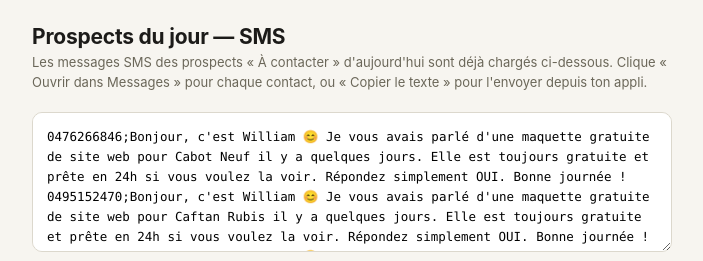
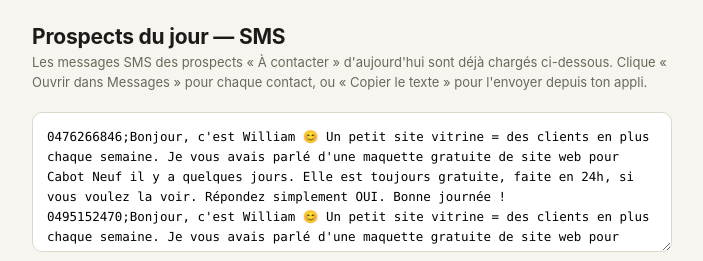
Before and after one commit to William-Prove/sms-tool, a plain HTML site: page index.html in a window 1280 px wide. Shown: the top 261 px of the page, without its empty margins (288-991 px from the left). Drawn offline with Linux system fonts and the light colour scheme.

Commit message:
Pré-remplissage prospects du jour

```diff
--- a/index.html
+++ b/index.html
@@ -145,16 +145,16 @@
   <h1>Prospects du jour — SMS</h1>
   <p class="sub">Les messages SMS des prospects « À contacter » d'aujourd'hui sont déjà chargés ci-dessous. Clique « Ouvrir dans Messages » pour chaque contact, ou « Copier le texte » pour l'envoyer depuis ton appli.</p>
 
-  <textarea id="input" placeholder="0470111222;Bonjour, je m'appelle William...">0476266846;Bonjour, c&#x27;est William 😊 Je vous avais parlé d&#x27;une maquette gratuite de site web pour Cabot Neuf il y a quelques jours. Elle est toujours gratuite et prête en 24h si vous voulez la voir. Répondez simplement OUI. Bonne journée !
-0495152470;Bonjour, c&#x27;est William 😊 Je vous avais parlé d&#x27;une maquette gratuite de site web pour Caftan Rubis il y a quelques jours. Elle est toujours gratuite et prête en 24h si vous voulez la voir. Répondez simplement OUI. Bonne journée !
-0499154529;Bonjour, c&#x27;est William 😊 Je vous avais parlé d&#x27;une maquette gratuite de site web pour Aristo Patte il y a quelques jours. Elle est toujours gratuite et prête en 24h si vous voulez la voir. Répondez simplement OUI. Bonne journée !
-0479561984;Bonjour, c&#x27;est William 😊 Je vous avais parlé d&#x27;une maquette gratuite de site web pour La Fée Verte il y a quelques jours. Elle est toujours gratuite et prête en 24h si vous voulez la voir. Répondez simplement OUI. Bonne journée !
-0496539098;Bonjour, c&#x27;est William 😊 Je vous avais parlé d&#x27;une maquette gratuite de site web pour Cabot Tout Neuf il y a quelques jours. Elle est toujours gratuite et prête en 24h si vous voulez la voir. Répondez simplement OUI. Bonne journée !
-0493188401;Bonjour le/la responsable du TRANSYLVANIA, ici William 👋 Je crée des sites web pour les commerces en Belgique. Votre activité est bonne, mais personne ne le sait sur Internet — je vous en prépare un gratuitement en 24h, sans engagement. Ça vous dit ? Répondez OUI et je vous envoie un exemple. Merci !
-0489160923;Bonjour le/la responsable de Au Croissant d&#x27;Or, ici William 👋 Je crée des sites web pour les commerces en Belgique. Aujourd&#x27;hui on cherche tout sur Google — et on ne vous trouve pas — je vous en prépare un gratuitement en 24h, sans engagement. Ça vous dit ? Répondez OUI et je vous envoie un exemple. Merci !
-0495110074;Bonjour le/la responsable des Pieds Sans Soucis, ici William 👋 Je crée des sites web pour les commerces en Belgique. Sans site web, votre commerce est invisible sur Google — je vous en prépare un gratuitement en 24h, sans engagement. Ça vous dit ? Répondez OUI et je vous envoie un exemple. Merci !
-0470830435;Bonjour le/la responsable du Helios, ici William 👋 Je crée des sites web pour les commerces en Belgique. Les gens cherchent vos services avant de venir, et ne vous trouvent pas — je vous en prépare un gratuitement en 24h, sans engagement. Ça vous dit ? Répondez OUI et je vous envoie un exemple. Merci !
-0471833527;Bonjour le/la responsable du ORYNO SPEEDWORKS, ici William 👋 Je crée des sites web pour les commerces en Belgique. Un petit site vitrine = des clients en plus chaque semaine — je vous en prépare un gratuitement en 24h, sans engagement. Ça vous dit ? Répondez OUI et je vous envoie un exemple. Merci !</textarea>
+  <textarea id="input" placeholder="0470111222;Bonjour, je m'appelle William...">0476266846;Bonjour, c&#x27;est William 😊 Un petit site vitrine = des clients en plus chaque semaine. Je vous avais parlé d&#x27;une maquette gratuite de site web pour Cabot Neuf il y a quelques jours. Elle est toujours gratuite, faite en 24h, si vous voulez la voir. Répondez simplement OUI. Bonne journée !
+0495152470;Bonjour, c&#x27;est William 😊 Un petit site vitrine = des clients en plus chaque semaine. Je vous avais parlé d&#x27;une maquette gratuite de site web pour Caftan Rubis il y a quelques jours. Elle est toujours gratuite, faite en 24h, si vous voulez la voir. Répondez simplement OUI. Bonne journée !
+0499154529;Bonjour, c&#x27;est William 😊 Un petit site vitrine = des clients en plus chaque semaine. Je vous avais parlé d&#x27;une maquette gratuite de site web pour Aristo Patte il y a quelques jours. Elle est toujours gratuite, faite en 24h, si vous voulez la voir. Répondez simplement OUI. Bonne journée !
+0479561984;Bonjour, c&#x27;est William 😊 Un petit site vitrine = des clients en plus chaque semaine. Je vous avais parlé d&#x27;une maquette gratuite de site web pour La Fée Verte il y a quelques jours. Elle est toujours gratuite, faite en 24h, si vous voulez la voir. Répondez simplement OUI. Bonne journée !
+0496539098;Bonjour, c&#x27;est William 😊 Un petit site vitrine = des clients en plus chaque semaine. Je vous avais parlé d&#x27;une maquette gratuite de site web pour Cabot Tout Neuf il y a quelques jours. Elle est toujours gratuite, faite en 24h, si vous voulez la voir. Répondez simplement OUI. Bonne journée !
+0493188401;Bonjour le/la responsable du TRANSYLVANIA, ici William 👋 Je crée des sites web pour les commerces en Belgique. Un petit site vitrine = des clients en plus chaque semaine — c&#x27;est une maquette qui est faite en 24h, sans engagement. Ça vous dit ? Répondez OUI et je vous envoie un exemple. Merci !
+0489160923;Bonjour le/la responsable de Au Croissant d&#x27;Or, ici William 👋 Je crée des sites web pour les commerces en Belgique. Un petit site vitrine = des clients en plus chaque semaine — c&#x27;est une maquette qui est faite en 24h, sans engagement. Ça vous dit ? Répondez OUI et je vous envoie un exemple. Merci !
+0495110074;Bonjour le/la responsable des Pieds Sans Soucis, ici William 👋 Je crée des sites web pour les commerces en Belgique. Un petit site vitrine = des clients en plus chaque semaine — c&#x27;est une maquette qui est faite en 24h, sans engagement. Ça vous dit ? Répondez OUI et je vous envoie un exemple. Merci !
+0470830435;Bonjour le/la responsable du Helios, ici William 👋 Je crée des sites web pour les commerces en Belgique. Un petit site vitrine = des clients en plus chaque semaine — c&#x27;est une maquette qui est faite en 24h, sans engagement. Ça vous dit ? Répondez OUI et je vous envoie un exemple. Merci !
+0471833527;Bonjour le/la responsable du ORYNO SPEEDWORKS, ici William 👋 Je crée des sites web pour les commerces en Belgique. Un petit site vitrine = des clients en plus chaque semaine — c&#x27;est une maquette qui est faite en 24h, sans engagement. Ça vous dit ? Répondez OUI et je vous envoie un exemple. Merci !</textarea>
   <div class="format">Format : <code>numéro;message</code> — un prospect par ligne. Les numéros belges commençant par 0 sont convertis automatiquement en +32.</div>
 
   <button class="gen" onclick="generate()">Générer la file</button>
```
